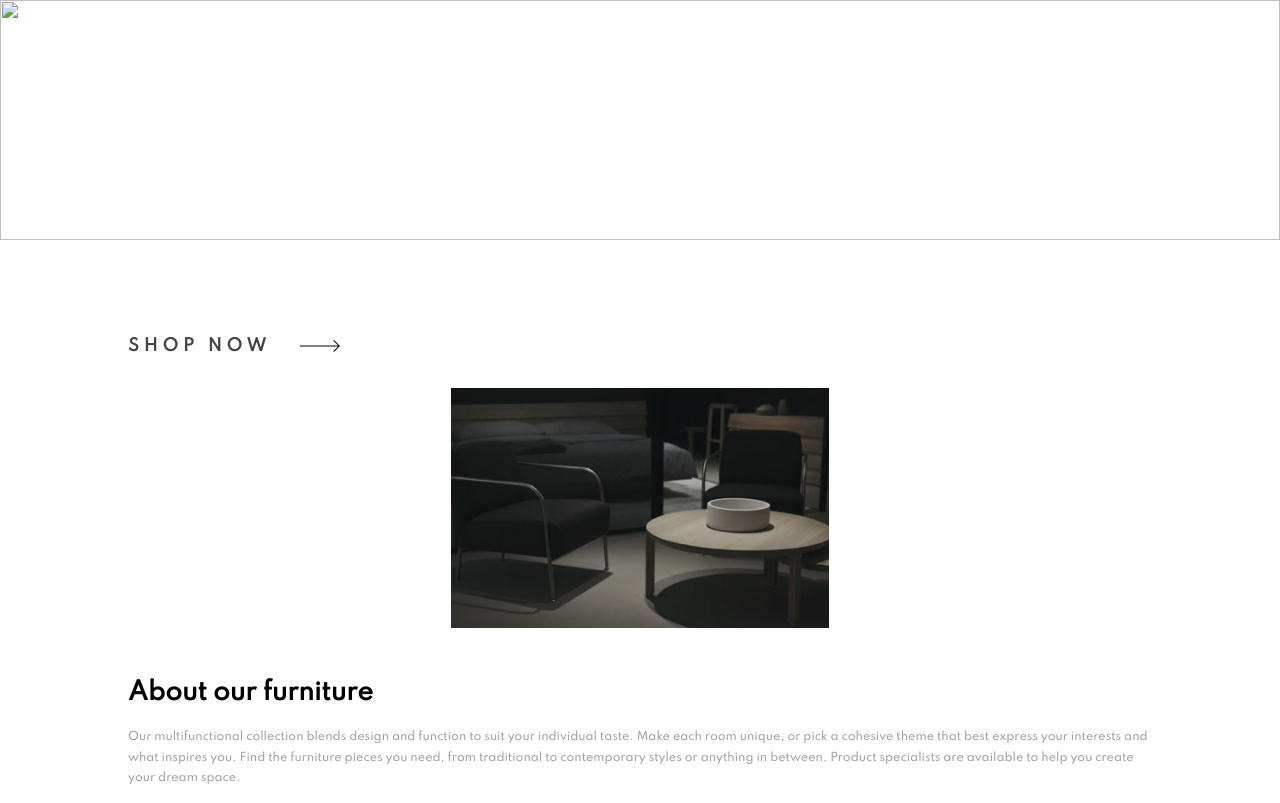
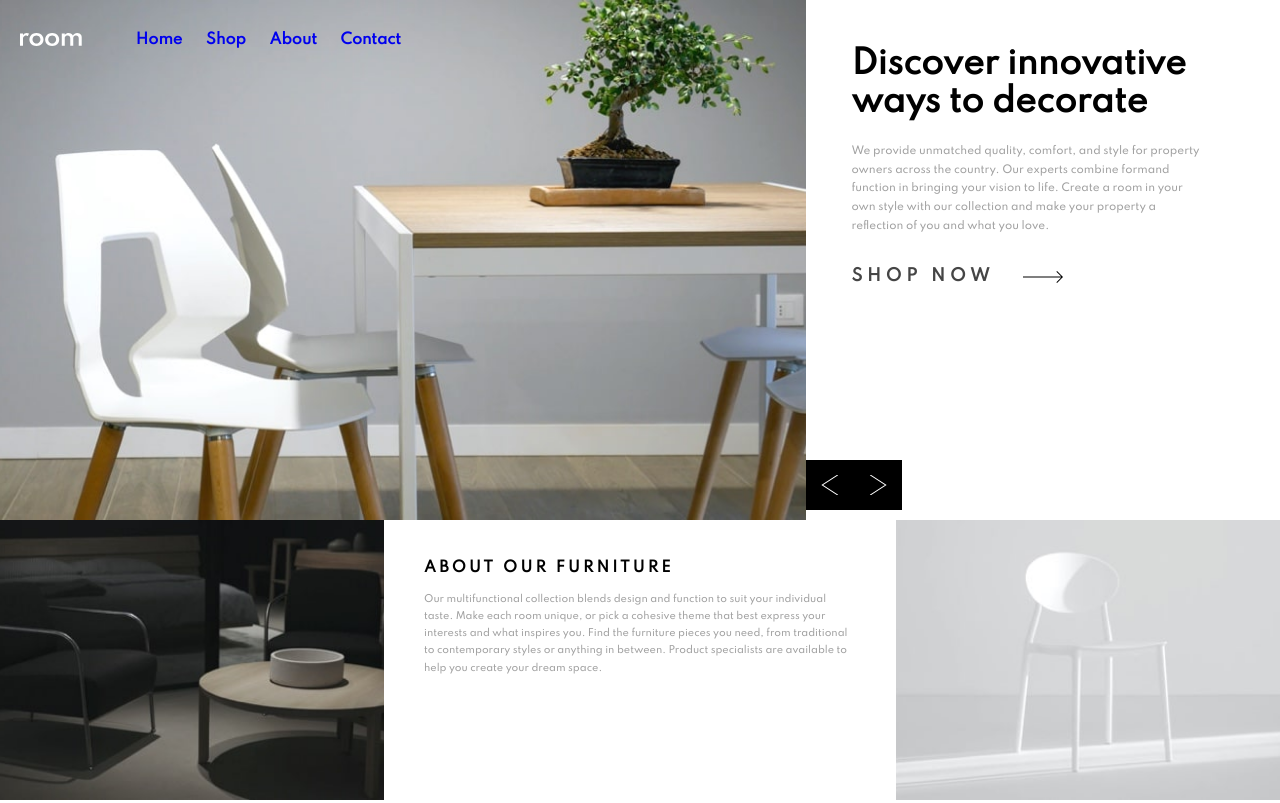
Before and after one commit to adithyakam/Room-homepage, a plain HTML site: page index.html in a window 1280 px wide. Shown: the top 803 px of the page. Drawn offline with Linux system fonts and the light colour scheme.

Commit message:
addign responsiveness

```diff
--- a/index.html
+++ b/index.html
@@ -29,7 +29,6 @@
       href="https://fonts.googleapis.com/css2?family=Spartan:wght@500&display=swap"
       rel="stylesheet"
     />
-    <script src="./script.js"></script>
   </head>
 
   <body>
@@ -41,17 +40,16 @@
         <li><a href="#about">about</a></li>
         <li><a href="#contact">Contact</a></li>
       </ul>
-      <img src="./images/icon-hamburger.svg" alt="" class="hamburger" />
-      <!-- <div class="hamburger">
-        <div class="hamburger_ele"></div>
-        <div class="hamburger_ele"></div>
-        <div class="hamburger_ele"></div>
-      </div> -->
+      <img src="./images/icon-hamburger.svg" alt="" id="hamburger" />
     </nav>
     <div class="hero">
       <div class="hero_container1">
         <div class="hero_img">
           <img src="" id="hero_im" />
+          <div class="arrows">
+            <img src="./images/icon-angle-left.svg" alt="" class="arr-left" />
+            <img src="./images/icon-angle-right.svg" alt="" class="arr-rigth" />
+          </div>
         </div>
         <div class="hero_content">
           <h1 id="hero_h1"></h1>
@@ -88,4 +86,5 @@
       >. Coded by <a href="#">Adithya N Kamath</a>.
     </div> -->
   </body>
+  <script src="./script.js"></script>
 </html>
--- a/script.js
+++ b/script.js
@@ -22,7 +22,64 @@ let hero = [
 let heroImage = document.getElementById("hero_im");
 let heroH1 = document.getElementById("hero_h1");
 let heroP = document.getElementById("hero_p");
+let ham = document.getElementById("hamburger");
+let arrLeft = document.querySelector(".arr-left");
+let arrRigth = document.querySelector(".arr-rigth");
+
+let index = 0;
 
 heroImage.src = hero[0].image;
 heroH1.innerHTML = hero[0].title;
 heroP.innerHTML = hero[0].content;
+
+function hamClicker() {
+  const navbar = document.querySelector(".navbar");
+
+  if (menushow) {
+    navbar.classList.remove("show");
+    ham.src = "./images/icon-hamburger.svg";
+
+    menushow = false;
+
+    console.log("hide");
+  } else {
+    navbar.classList.add("show");
+    menushow = true;
+    ham.src = "./images/icon-close.svg";
+    console.log("show");
+  }
+}
+
+let menushow = false;
+ham.addEventListener("click", hamClicker);
+
+const leftClic = () => {
+  if (--index < 0) {
+    heroImage.src = hero[0].image;
+    heroH1.innerHTML = hero[0].title;
+    heroP.innerHTML = hero[0].content;
+    index = 0;
+  } else {
+    heroImage.src = hero[index].image;
+    heroH1.innerHTML = hero[index].title;
+    heroP.innerHTML = hero[index].content;
+  }
+  console.log("left");
+};
+
+const rigthClic = () => {
+  if (++index > 2) {
+    heroImage.src = hero[2].image;
+    heroH1.innerHTML = hero[2].title;
+    heroP.innerHTML = hero[2].content;
+    index = 2;
+  } else {
+    heroImage.src = hero[index].image;
+    heroH1.innerHTML = hero[index].title;
+    heroP.innerHTML = hero[index].content;
+  }
+  console.log("rigth");
+};
+
+arrLeft.addEventListener("click", leftClic);
+arrRigth.addEventListener("click", rigthClic);
--- a/styles.css
+++ b/styles.css
@@ -26,10 +26,39 @@ nav {
   width: 100vw;
 }
 .navbar {
-  display: flex;
+  /* display: flex; */
+  /* flex-direction: column; */
+  visibility: hidden;
+  background-color: var(--White);
+  width: 100vw;
+  font-weight: 700;
+  z-index: 100;
+  top: 0;
+  left: 0;
+  position: absolute;
+  text-transform: capitalize;
+  padding: 2rem;
+  margin: 0 auto;
+  text-align: center;
+  display: block;
+}
+#hamburger {
+  z-index: 102;
 }
 
-nav li {
+navbar li {
+  margin: 10px;
+  color: var(--Black);
+  font-weight: 600;
+  letter-spacing: 1px;
+  text-transform: capitalize;
+}
+
+.show {
+  visibility: visible;
+}
+
+ul {
   display: none;
 }
 nav > ul {
@@ -47,19 +76,9 @@ img.hamburger {
   padding: 10px;
 }
 
-/* .logo {
-  flex-basis: 1;
-}
 .hamburger {
 }
-.hamburger_ele {
-  width: 30px;
-  height: 3px;
-  background-color: black;
-  margin: 2px 0px;
-} */
-.hero {
-}
+
 .hero_img {
   height: 260px;
   width: 100vw;
@@ -89,6 +108,30 @@ p#hero_p {
   line-height: 1.8;
   word-spacing: 1.5;
   font-weight: 500;
+}
+
+.arrows {
+  position: absolute;
+  width: 100px;
+  height: 100px;
+  display: flex;
+  z-index: 101;
+  top: 28.4%;
+  right: 0;
+}
+.arr-left {
+  width: 50px;
+  height: 50px;
+  background-color: var(--Black);
+  color: var(--Dark-Gray);
+  padding: 15px;
+}
+.arr-rigth {
+  width: 50px;
+  height: 50px;
+  background-color: var(--Black);
+  color: var(--Dark-Gray);
+  padding: 15px;
 }
 
 .btn {
@@ -144,3 +187,115 @@ p#footer_p {
   line-height: 1.8;
   word-spacing: 1.5;
 }
+
+@media (min-width: 1200px) {
+  .hero_container1 {
+    display: flex;
+    flex-direction: row;
+    width: 100vw;
+    height: 65vh;
+    top: 0;
+    left: 0;
+  }
+  nav {
+    display: flex;
+    justify-items: flex-start;
+    flex-direction: row;
+    align-items: center;
+    height: 5rem;
+  }
+  img.logo {
+    padding: 10px;
+    margin: 0;
+  }
+
+  a:visited {
+    color: var(--White);
+  }
+
+  img#hamburger {
+    visibility: hidden;
+  }
+  ul.navbar {
+    justify-content: space-around;
+    font-size: 0.9rem;
+    visibility: visible;
+    display: flex;
+    background-color: transparent;
+    /* animation-fill-mode: backwards; */
+    margin: 0;
+    width: 28%;
+    position: relative;
+  }
+
+  .hero_img {
+    width: 63%;
+    height: 100%;
+  }
+
+  #hero_im {
+    width: 100%;
+    height: 100%;
+    top: 0;
+    object-fit: cover;
+
+    left: 0;
+  }
+
+  .hero_content {
+    width: 35vw;
+    margin: 0 0;
+    padding: 45px;
+    height: 100%;
+  }
+  .arrows {
+    width: 6rem;
+    height: 70px4;
+    left: 63%;
+    top: 57.5%;
+  }
+
+  .arr-left {
+    width: 3rem;
+  }
+  .arr-rigth {
+    width: 3rem;
+  }
+  h1#hero_h1 {
+    margin-top: 0;
+    font-size: 2rem;
+  }
+
+  p#hero_p {
+    font-size: 0.65rem;
+  }
+
+  .footer {
+    display: flex;
+    flex-direction: row;
+    height: 35vh;
+    margin-top: 0;
+  }
+
+  .footer > img {
+    height: 100%;
+    width: 30%;
+    object-fit: cover;
+  }
+
+  h1#footer_h1 {
+    margin-top: 0;
+    font-size: 0.9rem;
+    letter-spacing: 0.2rem;
+    text-transform: uppercase;
+  }
+  p#footer_p {
+    font-size: 0.6rem;
+    margin-top: 0.85rem;
+  }
+
+  .footer_content {
+    padding: 40px;
+    margin-bottom: 0;
+  }
+}
```
